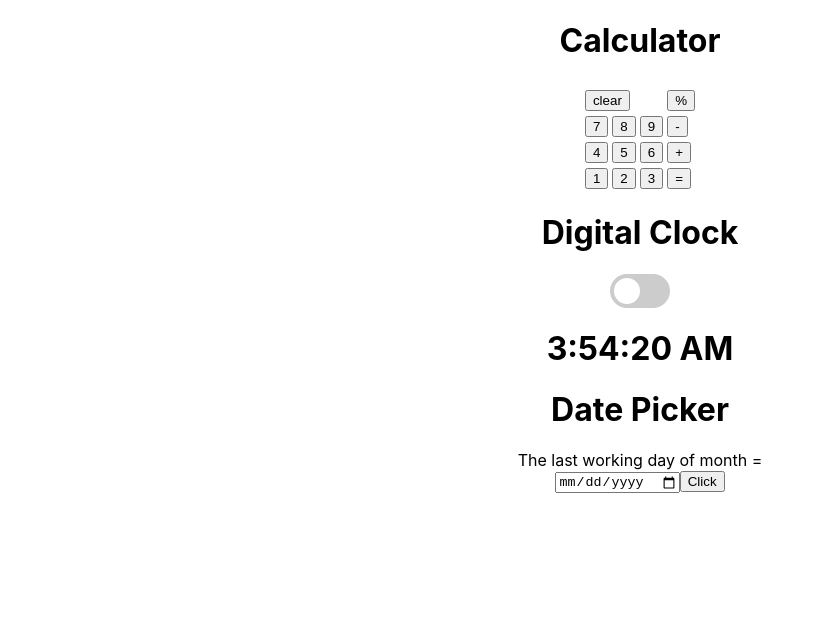
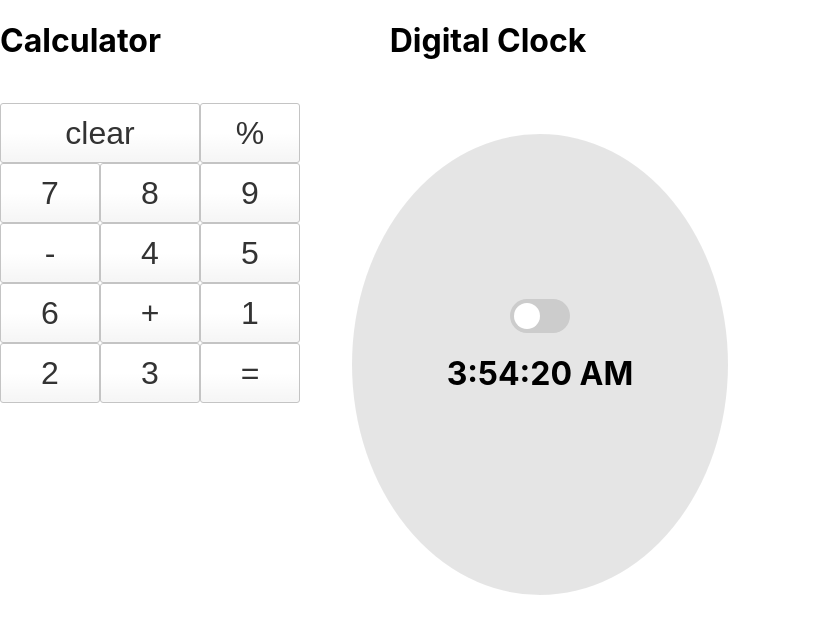
Before and after one commit to pawan6783/calculator, a React (Create React App) app: page / in a window 1280 px wide. Shown: the top 634 px of the page, without its empty margins (0-824 px from the left). Built offline with nearby package versions, Linux system fonts and the light colour scheme.

Commit message:
minor change

```diff
--- a/src/components/Calculator.js
+++ b/src/components/Calculator.js
@@ -1,45 +1,32 @@
 import React from 'react';
+import '../stylesheets/Calculator.css';
 import '../stylesheets/Calculator.css';
 
 const Calculator = props => {
     return(
         <div>
-            <center>
 
-                <h1>Calculator</h1>
-            <table >
+                <h1 style={{textAlign: "left"}}>Calculator</h1>
 
-                <tr  className="text">
-                    <td colSpan="4"><label id="label">{props.result}</label></td>
-                </tr>
-                <tr>
-                    <td colSpan="3"><button id="clear" onClick = {props.onClick}>clear</button></td>
-                    <td><button id="%" onClick = {props.onClick}>%</button></td>
-                </tr>
-                <tr>
-                    <td><button id="7" onClick = {props.onClick}>7</button></td>
-                    <td><button id="8" onClick = {props.onClick}>8</button></td>
-                    <td><button id="9" onClick = {props.onClick}>9</button></td>
-                    <td><button id="-" onClick = {props.onClick}>-</button></td>
+                <div className="wrapper">
 
-                </tr>
-                <tr>
-                    <td><button id="4" onClick = {props.onClick}>4</button></td>
-                    <td><button id="5" onClick = {props.onClick}>5</button></td>
-                    <td><button id="6" onClick = {props.onClick}>6</button></td>
-                    <td><button id="+" onClick = {props.onClick}>+</button></td>
+                    <div id="label" className="box1"><h1>{props.result}</h1></div>
 
-                </tr>
-                <tr>
-                    <td><button id="1" onClick = {props.onClick}>1</button></td>
-                    <td><button id="2" onClick = {props.onClick}>2</button></td>
-                    <td><button id="3" onClick = {props.onClick}>3</button></td>
-                    <td><button id="=" onClick = {props.onClick}>=</button></td>
-
-                </tr>
-
-            </table>
-            </center>
+                    <button id="clear" className="box2" onClick = {props.onClick}>clear</button>
+                    <button id="%" onClick = {props.onClick}>%</button>
+                    <button id="7" onClick = {props.onClick}>7</button>
+                    <button id="8" onClick = {props.onClick}>8</button>
+                    <button id="9" onClick = {props.onClick}>9</button>
+                    <button id="-" onClick = {props.onClick}>-</button>
+                    <button id="4" onClick = {props.onClick}>4</button>
+                    <button id="5" onClick = {props.onClick}>5</button>
+                    <button id="6" onClick = {props.onClick}>6</button>
+                    <button id="+" onClick = {props.onClick}>+</button>
+                    <button id="1" onClick = {props.onClick}>1</button>
+                    <button id="2" onClick = {props.onClick}>2</button>
+                    <button id="3" onClick = {props.onClick}>3</button>
+                    <button id="=" onClick = {props.onClick}>=</button>
+            </div>
         </div>
     );
 }
--- a/src/containers/App.js
+++ b/src/containers/App.js
@@ -62,15 +62,13 @@ class App extends Component{
 
   render(){
     return (
-      <div className="App">
+      <div className="row">
         <Calculator
         result = {this.state.result}
         onClick = {(event) => this.onClickHandler(event)}
         ></Calculator>
-        <div>
+
           <DigitalClock></DigitalClock>
-        </div>
-        <Test></Test>
       </div>
     )
   }
--- a/src/containers/DigitalClock.js
+++ b/src/containers/DigitalClock.js
@@ -30,8 +30,9 @@ const DigitalClock = props => {
     setInterval(updateTime,1000);
 
     return(
-        <div>
-            <h1>Digital Clock</h1>
+        <div >
+            <h1 style={{textAlign: "center"}}>Digital Clock</h1>
+            <div className="face">
             <label className="switch">
                 <input type="checkbox" onChange = {onChangeHandler}/>
                 <span className="slider round"></span>
@@ -44,6 +45,9 @@ const DigitalClock = props => {
                 </Moment> : null
                 }
             </h4>
+
+            </div>
+
         </div>
     );
 }
--- a/src/containers/Test.js
+++ b/src/containers/Test.js
@@ -1,4 +1,5 @@
 import React, {Component} from 'react';
+import '../stylesheets/Test.css';
 
 class Test extends Component{
     constructor(props){
@@ -73,15 +74,19 @@ class Test extends Component{
 
     render(){
         return(
-            <div>
-                <h1>Date Picker</h1>
+            <div className="wrapper ">
+                <div>
+                    <h1 style={{textAlign:"right"}}>Date Picker</h1>
+                </div>
                 <div> The last working day of month = {this.state.day}</div>
-                <input
+                <div>
+                <input className="center"
                 type="date" id="text"
                 placeholder="Enter Date"
                 onChange= {this.onDateChangeHandler} ></input>
+                </div>
 
-                <button id = "btn" onClick={this.onClickHandler}>Click</button>
+                <button id = "btn"  onClick={this.onClickHandler}>Click</button>
 
             </div>
         );
--- a/src/stylesheets/App.css
+++ b/src/stylesheets/App.css
@@ -36,3 +36,11 @@
     transform: rotate(360deg);
   }
 }
+
+.row{
+  display:flex; flex-direction:row;
+}
+
+.test{
+  float: right;
+}
--- a/src/stylesheets/Calculator.css
+++ b/src/stylesheets/Calculator.css
@@ -1,3 +1,53 @@
-.text{
-    text-align : right
+
+button {
+  height: 60px;
+  background-color: #fff;
+  border-radius: 3px;
+  border: 1px solid #c4c4c4;
+  background-color: transparent;
+  font-size: 2rem;
+  color: #333;
+  background-image: linear-gradient(to bottom,transparent,transparent 50%,rgba(0,0,0,.04));
+  box-shadow: inset 0 0 0 1px rgba(255,255,255,.05), inset 0 1px 0 0 rgba(255,255,255,.45), inset 0 -1px 0 0 rgba(255,255,255,.15), 0 1px 0 0 rgba(255,255,255,.15);
+  text-shadow: 0 1px rgba(255,255,255,.4);
 }
+
+button:hover {
+  background-color: #eaeaea;
+}
+
+
+
+.all-clear {
+  background-color: #f0595f;
+  border-color: #b0353a;
+  color: #fff;
+}
+
+.all-clear:hover {
+  background-color: #f17377;
+}
+
+
+.calculator-keys {
+  display: grid;
+  grid-template-columns: repeat(4, 1fr);
+}
+
+
+.wrapper{
+    display: grid;
+    grid-template-columns: 100px 100px 100px;
+
+}
+
+.box1{
+    grid-column-start: 1;
+    grid-column-end: 4;
+    text-align: right;
+}
+
+.box2{
+    grid-column-start: 1;
+    grid-column-end: 3;
+}
--- a/src/stylesheets/DigitalClock.css
+++ b/src/stylesheets/DigitalClock.css
@@ -51,3 +51,17 @@
   .slider.round:before {
     border-radius: 50%;
   }
+
+  .face {
+    background: rgba(0, 0, 0, .1);
+    border-radius: 50%;
+    height: 296px;
+    left: 52px;
+    padding: 165px 40px 0;
+    position: absolute;
+    width: 296px;
+    text-align: center;
+    top: 52px;
+    float: right;
+    position: relative;
+  }
```
Also changed, not shown: src/stylesheets/Test.css (added).
